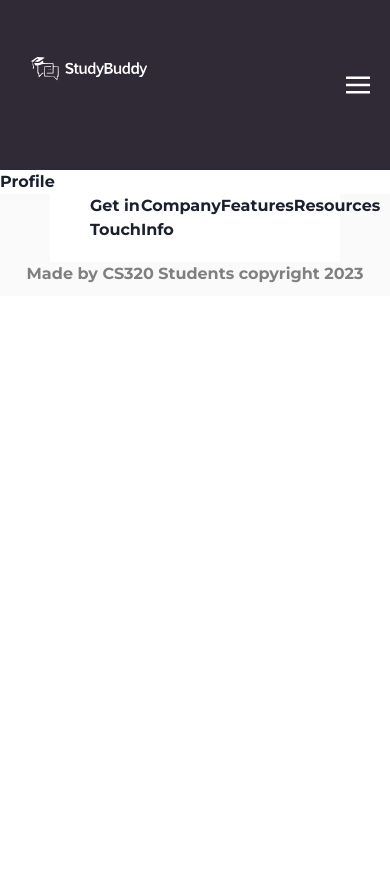
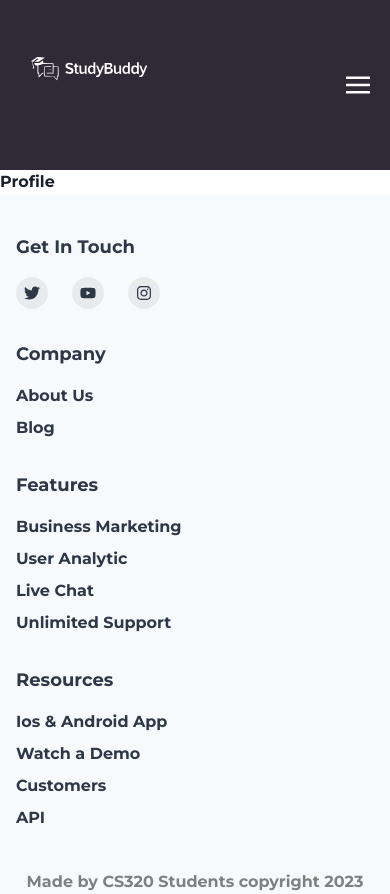
Before and after one commit to SidUMass/StudyBuddy, a React (Create React App) app in the folder client/: page /profile in a window 390 px wide. Before the commit the page ends 844 px from the top, so only its background shows below. Built offline with nearby package versions, Linux system fonts and the light colour scheme.

Commit message:
Responsive footer

```diff
--- a/client/src/components/Footer.js
+++ b/client/src/components/Footer.js
@@ -1,44 +1,123 @@
-import { Box } from '@chakra-ui/react'
-import { Text } from '@chakra-ui/react'
-import { Flex } from '@chakra-ui/react'
-function Footer() {
+'use client'
+
+import { ReactNode } from 'react'
+import {
+  Box,
+  Container,
+  Stack,
+  SimpleGrid,
+  Text,
+  VisuallyHidden,
+  chakra,
+  useColorModeValue,
+} from '@chakra-ui/react'
+import { FaTwitter, FaYoutube, FaInstagram } from 'react-icons/fa'
+const ListHeader = ({ children }) => {
   return (
-        <footer className="App-Footer">
-                    <Box pb="10px"bg="#FAFAFA"alignItems="center"justifyContent="center">
+    <Text fontWeight={'500'} fontSize={'lg'} mb={2}>
+      {children}
+    </Text>
+  )
+}
 
-                        <Box marginLeft="50px"marginRight="50px"pb="20px"bg="white"alignItems="center"justifyContent="center">
-                        <Flex justifyContent="space-between">
-                        <Text ml="40px">
-                            Get in Touch
+const SocialButton = ({
+  children,
+  label,
+  href,
+}) => {
+  return (
+    <chakra.button
+      bg={useColorModeValue('blackAlpha.100', 'whiteAlpha.100')}
+      rounded={'full'}
+      w={8}
+      h={8}
+      cursor={'pointer'}
+      as={'a'}
+      href={href}
+      display={'inline-flex'}
+      alignItems={'center'}
+      justifyContent={'center'}
+      transition={'background 0.3s ease'}
+      _hover={{
+        bg: useColorModeValue('blackAlpha.200', 'whiteAlpha.200'),
+      }}>
+      <VisuallyHidden>{label}</VisuallyHidden>
+      {children}
+    </chakra.button>
+  )
+}
 
-                        </Text>
-                        <Text>
-                            Company Info
+export default function LargeWithAppLinksAndSocial() {
+  return (
+    <Box
+      bg={useColorModeValue('gray.50', 'gray.900')}
+      color={useColorModeValue('gray.700', 'gray.200')}>
+      <Container as={Stack} maxW={'6xl'} py={10}>
+        <SimpleGrid columns={{ base: 1, sm: 2, md: 4 }} spacing={8}>
+            <Stack align={'flex-start'}>
+                <ListHeader>Get In Touch</ListHeader>
+                <Stack direction={'row'} spacing={6}>
+                <SocialButton label={'Twitter'} href={'#'}>
+                <FaTwitter />
+                </SocialButton>
+                <SocialButton label={'YouTube'} href={'#'}>
+                <FaYoutube />
+                </SocialButton>
+                <SocialButton label={'Instagram'} href={'#'}>
+                <FaInstagram />
+                </SocialButton>
+                </Stack>
+            </Stack>
 
-                        </Text>
-                        <Text>
-                            Features
+          <Stack align={'flex-start'}>
+            <ListHeader>Company</ListHeader>
+            <Box as="a" href={'#'}>
+              About Us
+            </Box>
+            <Box as="a" href={'#'}>
+              Blog
+            </Box>
+          </Stack>
 
-                        </Text>
-                        <Text mr="40px">
-                            Resources
+          <Stack align={'flex-start'}>
+            <ListHeader>Features</ListHeader>
+            <Box as="a" href={'#'}>
+              Business Marketing
+            </Box>
+            <Box as="a" href={'#'}>
+              User Analytic
+            </Box>
+            <Box as="a" href={'#'}>
+              Live Chat
+            </Box>
+            <Box as="a" href={'#'}>
+              Unlimited Support
+            </Box>
+          </Stack>
 
-                        </Text>
-                        </Flex>
+          <Stack align={'flex-start'}>
+            <ListHeader>Resources</ListHeader>
+            <Box as="a" href={'#'}>
+              Ios & Android App
             </Box>
-
+            <Box as="a" href={'#'}>
+              Watch a Demo
+            </Box>
+            <Box as="a" href={'#'}>
+              Customers
+            </Box>
+            <Box as="a" href={'#'}>
+              API
+            </Box>
+          </Stack>
+        </SimpleGrid>
+      </Container>
 
       <Box alignItems="center"justifyContent="center"display="flex">
-
         <Text color="gray">
             Made by CS320 Students copyright 2023
        </Text>
       </Box>
-
     </Box>
-
-         </footer>
-    );
+  )
 }
-
-  export default Footer;
--- a/package.json
+++ b/package.json
@@ -4,5 +4,8 @@
   },
   "scripts": {
     "start": "concurrently \"npm start --prefix client\" \"npm start --prefix server\""
+  },
+  "dependencies": {
+    "react-icons": "^4.11.0"
   }
 }
```
Also changed, not shown: 1 other file (tests, documents, lock files or other folders). Lines whose indentation alone changed are shown as unchanged.
